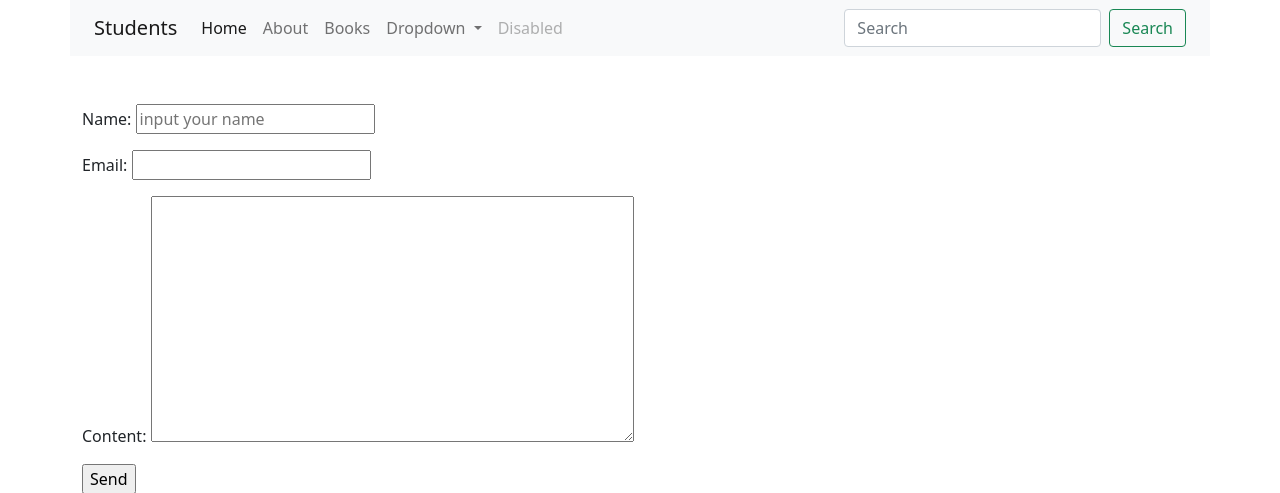
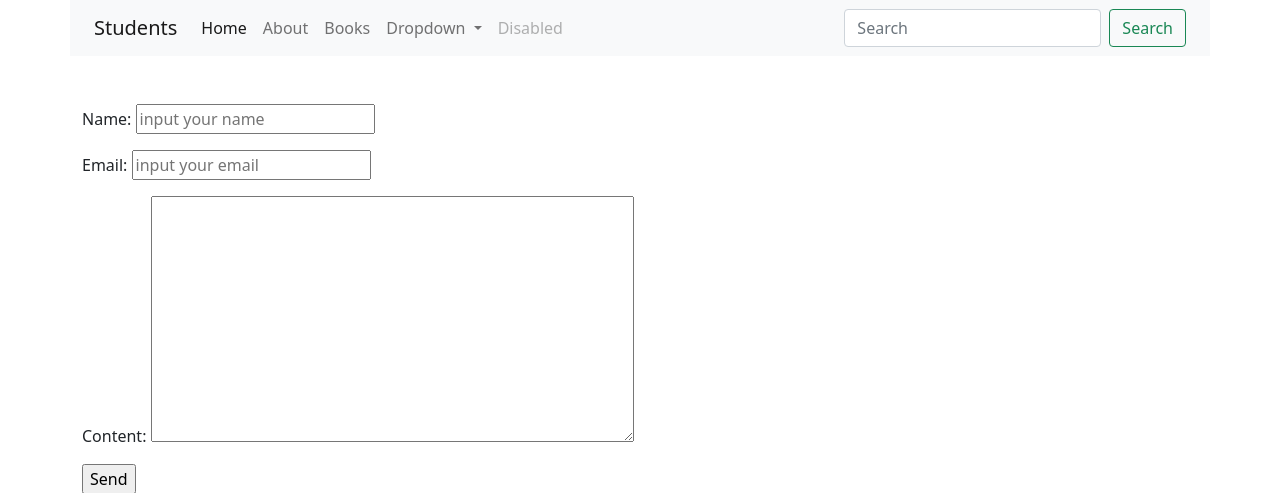
Before and after one commit to KiryushE/lesson3, a Flask app: page / in a window 1280 px wide. Shown: the top 493 px of the page. Run offline with Flask 3, Linux system fonts and the light colour scheme.

Commit message:
lesson3-final

```diff
--- a/templates/home.html
+++ b/templates/home.html
@@ -7,7 +7,7 @@
         <input type="text" value="" placeholder="input your name" required>
     </p>
     <label>Email: </label>
-    <input type="email" value="" required>
+    <input type="email" value="" placeholder="input your email" required>
     </p>
     </p>
     <label>Content: </label>
```
